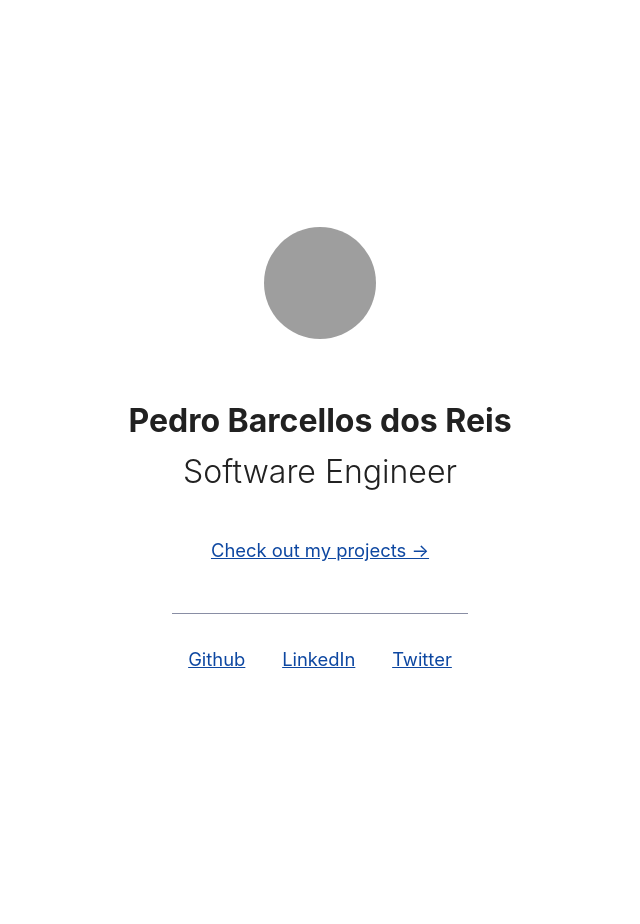
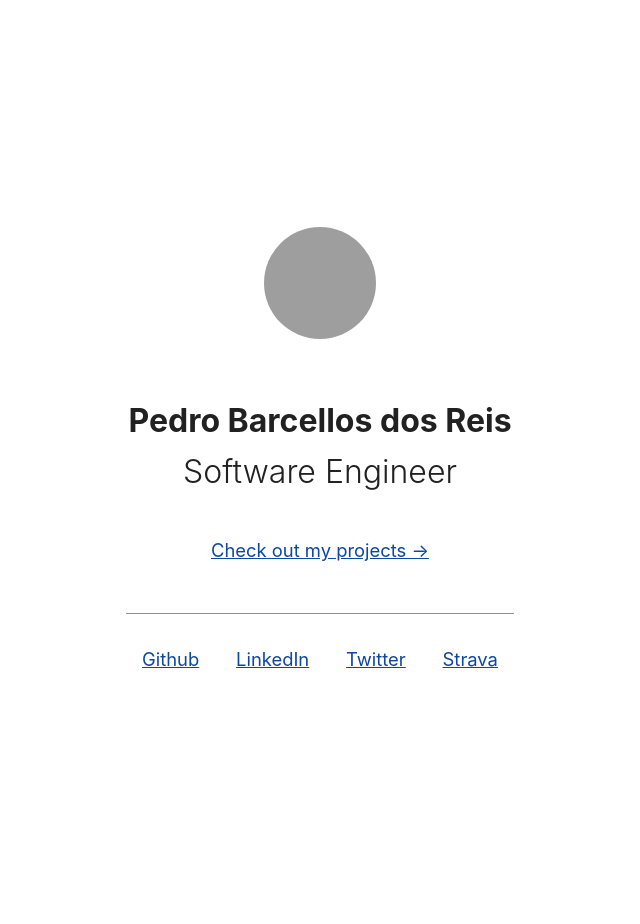
Before and after one commit to barcellos-pedro/barcellos-pedro.github.io, a Jekyll site: the page built from index.html, in a window 1280 px wide. Shown: the whole page, without its empty margins (320-960 px from the left). Built offline with Jekyll 4.4.1, drawn with Linux system fonts in a browser that asks for light colours; grey boxes are pictures that could not be loaded.

Commit message:
Add Strava link

```diff
--- a/_data/links.yml
+++ b/_data/links.yml
@@ -4,3 +4,5 @@
   url: https://linkedin.com/in/pedro-barcellos
 - name: Twitter
   url: https://x.com/pedroreis_io
+- name: Strava
+  url: https://www.strava.com/athletes/barcellos-pedro
```
